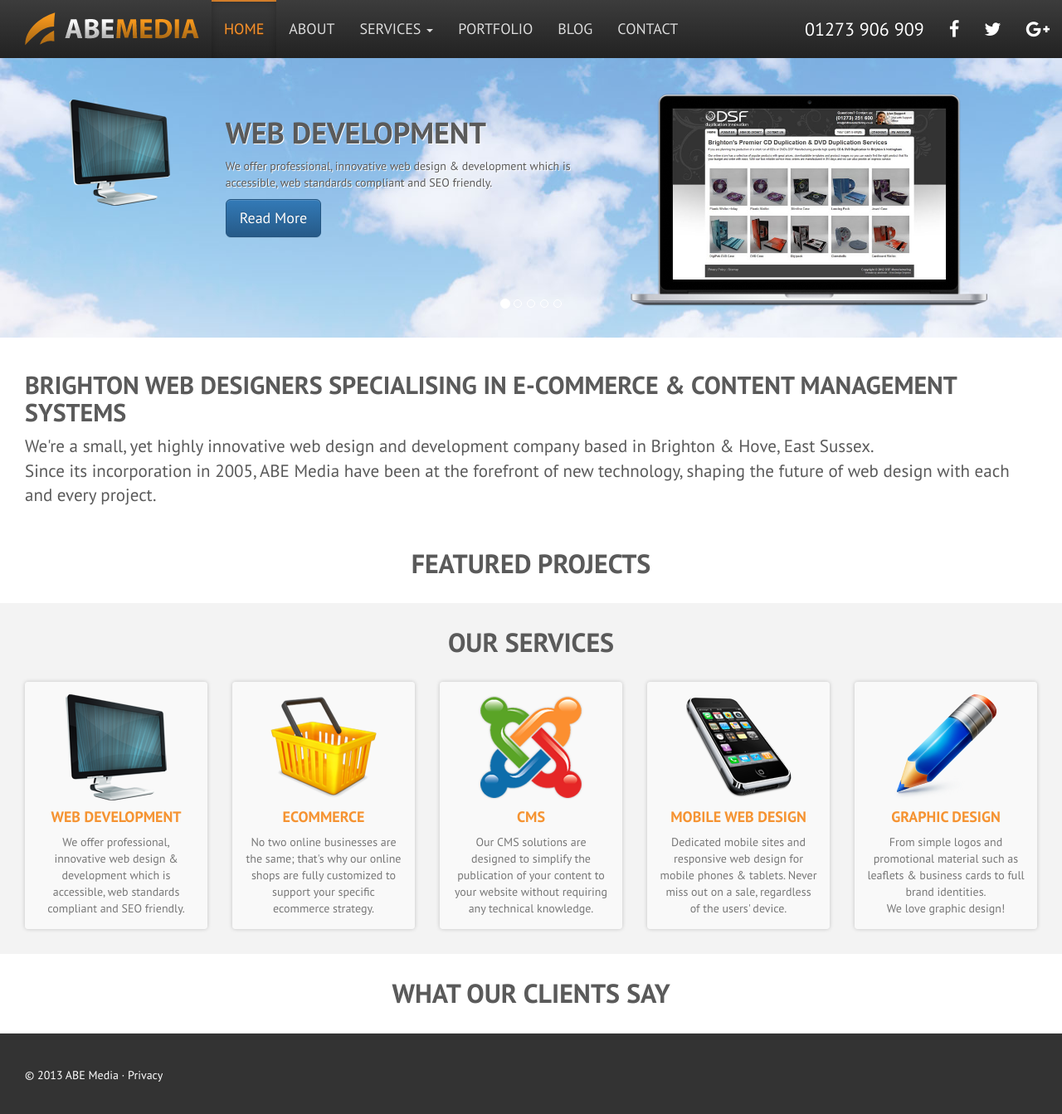
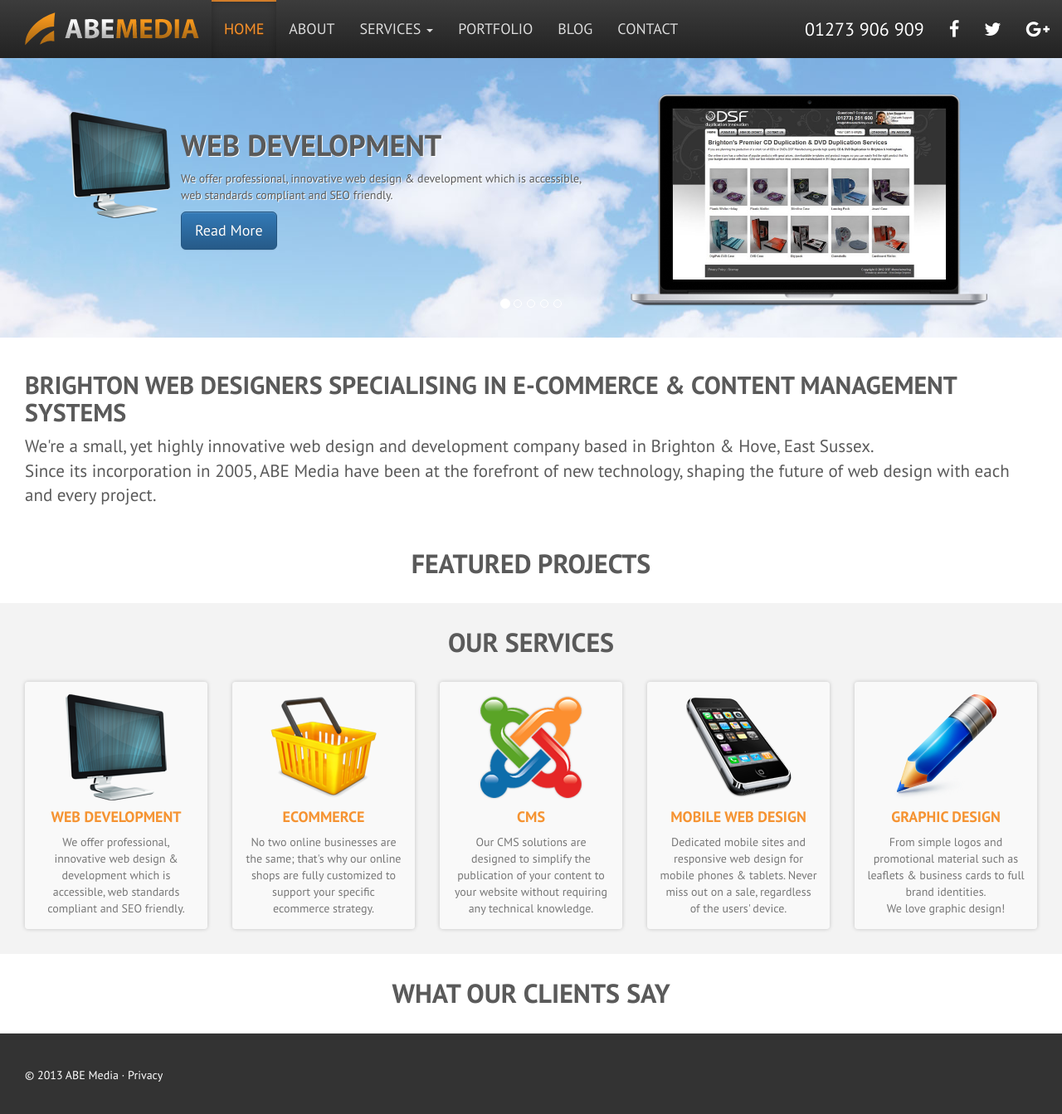
Before and after one commit to abemedia/abemedia.github.io, a Jekyll site: the page built from index.md, in a window 1280 px wide and 1346 px high. Shown: the top 1343 px of the window at 83% size. Built offline with Jekyll 4.4.1, drawn with Linux system fonts in a browser that asks for light colours; nearby versions of some CDN libraries.

Commit message:
Update carousel.html

```diff
--- a/_includes/modules/carousel.html
+++ b/_includes/modules/carousel.html
@@ -12,13 +12,15 @@
       <div class="item {% if {{i}} == "0" %}active{% endif %}">
         <div class="container">
           <div class="row">
-            <div class="col-sm-2"><br>
-              <img src="{{ item.icon }}" alt="{{ item.title }}">
-            </div>
-            <div class="col-sm-5"><br>
-              <h1>{{ item.title }}</h1>
-              <p>{{ item.desc }}</p>
-              <p><a class="btn btn-lg btn-primary" href="{{ item.url }}" role="button">Read More</a></p>
+            <div class="col-sm-7"><br>
+              <div class="media">
+                <a class="pull-left" href=""><img src="{{ item.icon }}" alt="{{ item.title }}"></a>
+                <div class="media-body">
+                  {% if {{i}} == "0" %}<h1>{% else %}<div class="h1">{% endif %}{{ item.title }}{% if {{i}} == "0" %}</h1>{% else %}</div>{% endif %}
+                  <p>{{ item.desc }}</p>
+                  <p><a class="btn btn-lg btn-primary" href="{{ item.url }}" role="button">Read More</a></p>
+                </div>
+              </div>
             </div>
             <div class="col-sm-5">
               <div class="device-mockup macbook">
```
